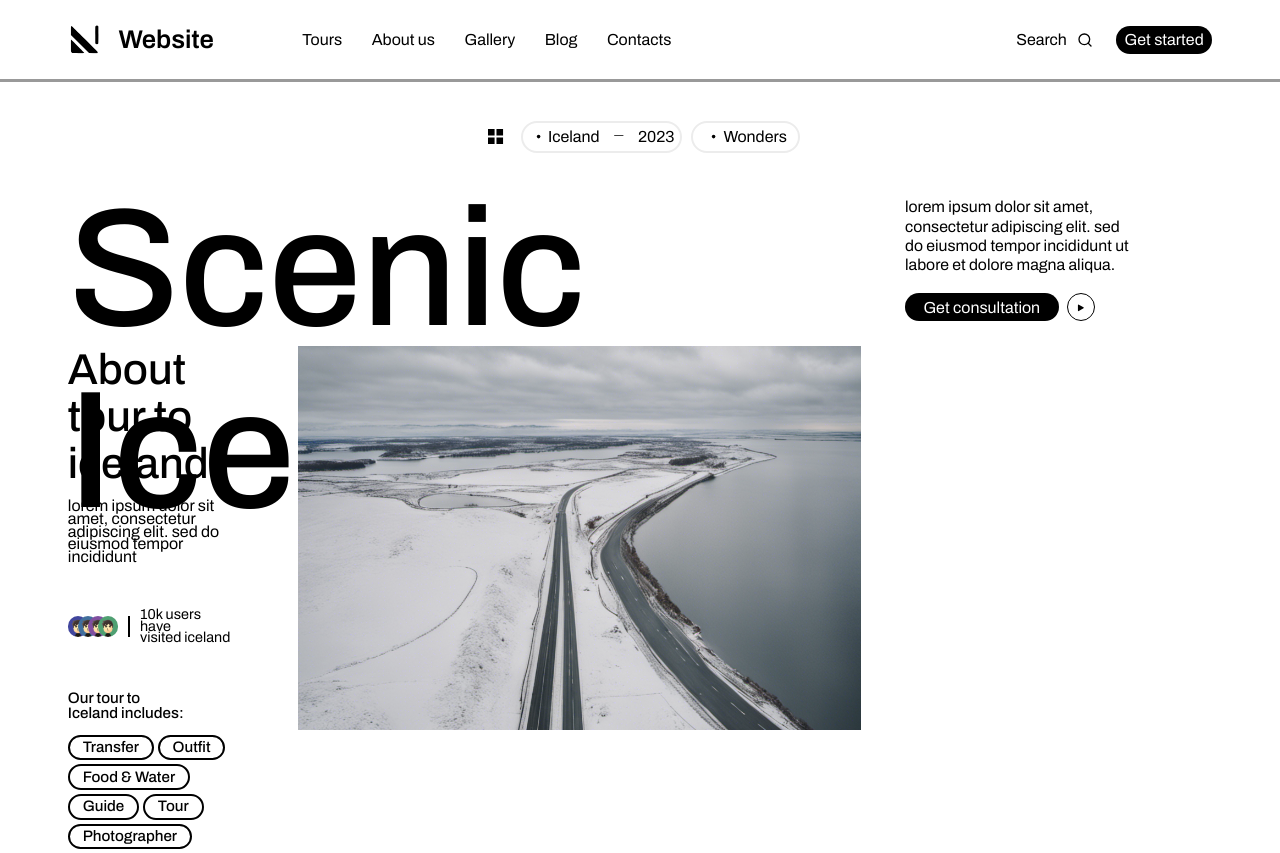
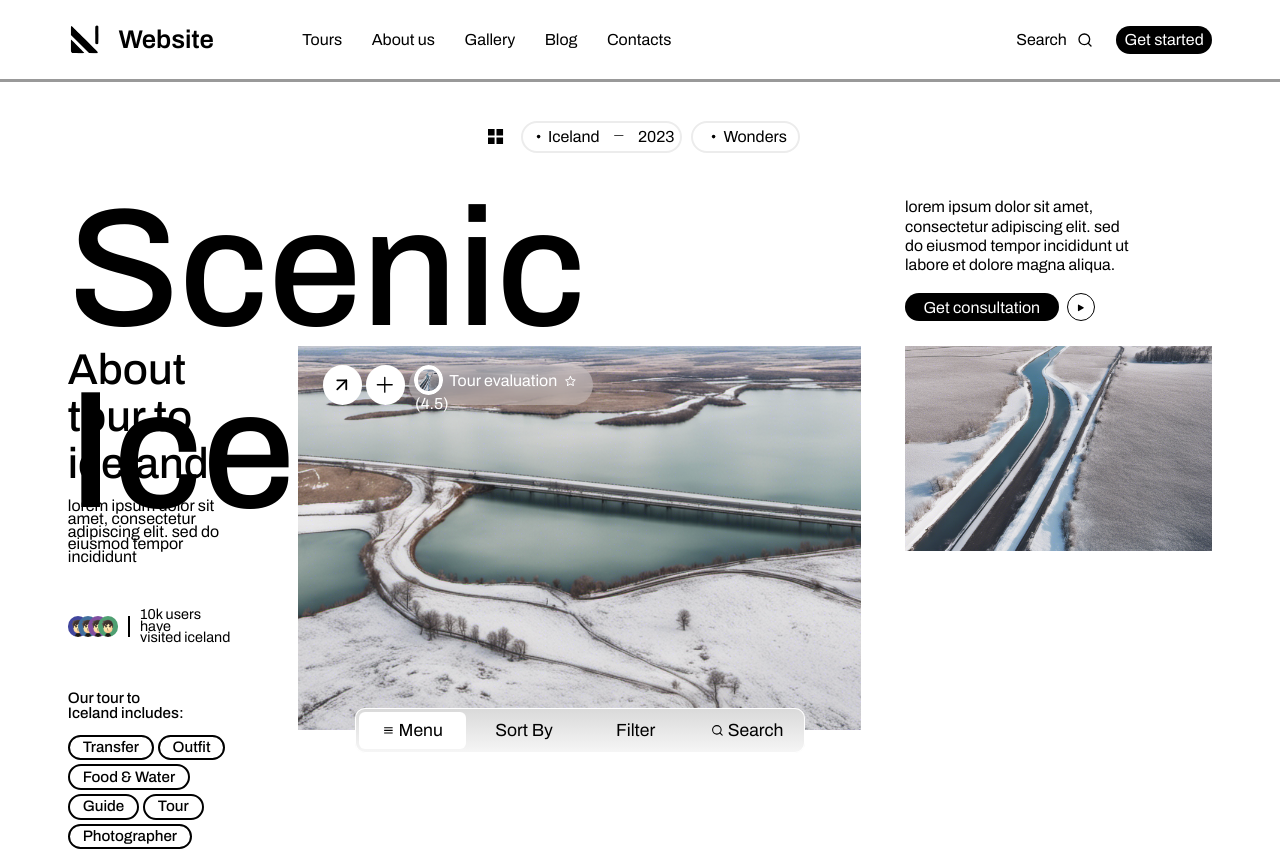
Before and after one commit to Carlos1006/Playground, a React (Vite) app: page /web_01 in a window 1280 px wide. Built offline with nearby package versions, Linux system fonts and the light colour scheme.

Commit message:
Web01: Se trabaja seccion central del 3er renglon

```diff
--- a/src/website/web_01/index.tsx
+++ b/src/website/web_01/index.tsx
@@ -6,6 +6,11 @@ import { BsDot } from "react-icons/bs";
 import { TfiLayoutGrid2Alt } from "react-icons/tfi";
 import { AiOutlineMinus } from "react-icons/ai";
 import { BsFillPlayFill } from "react-icons/bs";
+import { FiArrowUpRight } from "react-icons/fi";
+import { BsPlusLg } from "react-icons/bs";
+import { AiOutlineStar } from "react-icons/ai";
+import { FiSearch } from 'react-icons/fi';
+import { BiMenu } from 'react-icons/bi';
 
 import mii_00 from "./assets/profiles/mii_0.png";
 import mii_01 from "./assets/profiles/mii_1.png";
@@ -13,6 +18,8 @@ import mii_02 from "./assets/profiles/mii_2.png";
 import mii_03 from "./assets/profiles/mii_3.png";
 
 import panoramic_01 from "./assets/panoramic/panoramic_01.png";
+import panoramic_00 from "./assets/panoramic/panoramic_00.png";
+import panoramic_04 from "./assets/panoramic/panoramic_04.png";
 
 const Web_01: FC = () => {
 
@@ -102,11 +109,36 @@ const Web_01: FC = () => {
                         </div>
                         <div id={css.secondSubColumn} className={`${css.subColumn}`}>
                             <div id={css.mainBackground}>
-                                <img src={panoramic_01} alt="" />
+                                <img src={panoramic_04} alt="" />
+                                <div id={css.pictureTopActions}>
+                                <button className={css.roundButton}><FiArrowUpRight /></button>
+                                <button className={css.roundButton}><BsPlusLg /></button>
+                                <button className={css.roundButton} id={css.evaluationButton}>
+                                    <div id={css.miniBakcgroundPicture}>
+                                        <div>
+                                            <img src={panoramic_00} />
+                                        </div>
+                                    </div>
+                                    <span>Tour evaluation</span>
+                                    <AiOutlineStar />
+                                    <span>(4.5)</span>
+                                </button>
+                            </div>
+                            <div id={css.pictureBottomActionsContainer}>
+                                <div id={css.pictureBottomActions}>
+                                    <button className={css.selected}><BiMenu /><span>Menu</span></button>
+                                    <button><span>Sort By</span></button>
+                                    <button><span>Filter</span></button>
+                                    <button><FiSearch /><span>Search</span></button>
+                                </div>
+                            </div>
                             </div>
                         </div>
                     </div>
                     <div className={`${css.secondColumn} ${css.column}`}>
+                        <div id={css.sidePicture}>
+                            <img src={panoramic_00} alt="" />
+                        </div>
                     </div>
                 </div>
             </Body>
--- a/src/website/web_01/style/main.module.scss
+++ b/src/website/web_01/style/main.module.scss
@@ -172,6 +172,17 @@
         }
       }
     }
+    .secondColumn {
+      #sidePicture {
+        width:100%;
+        height: 25.6vh;
+        img {
+          width:100%;
+          height:100%;
+          object-fit: cover;
+        }
+      }
+    }
   }
 
   #firstSubColumn {
@@ -286,6 +297,120 @@
         object-fit: cover;
       }
     }
+    #pictureTopActions {
+      z-index:1;
+      position:absolute;
+      left: 1.9vw;
+      top: 1.5vw;
+      height: 4.9vh;
+      display:flex;
+      .roundButton {
+        height: 4.9vh;
+        width: 4.9vh;
+        border-radius:50pt;
+        border:0;
+        padding:0;
+        background-color:white;
+        margin-right:0.3vw;
+        cursor: pointer;
+        svg {
+          margin-top:2px;
+          width: 55%;
+          height: 55%;
+        }
+      }
+      #evaluationButton {
+        width:14.4vw;
+        background-color: rgb(255,255,255,0.3);
+        backdrop-filter: blur(8px);
+        display:flex;
+        align-items: center;
+        flex-wrap: wrap;
+        #miniBakcgroundPicture {
+          width: calc(4.9vh - 10px);
+          height: calc(4.9vh - 10px);
+          margin-left:5px;
+          border-radius:50pt;
+          overflow: hidden;
+          >div {
+            width: calc(100% - 8px);
+            height: calc(100% - 8px);
+            border-radius:50pt;
+            overflow: hidden;
+            border:4px solid white;
+            img {
+              width: 100%;
+              height: 100%;
+              object-fit: cover;
+            }
+          }
+        }
+        svg {
+          width: 1vw;
+          height: 1vw;
+          margin-left: 0.5vw;
+          fill: white;
+        }
+        span {
+          margin-right:1.3vw;
+          font-family: 'Archivo', sans-serif;
+          font-size: 1rem;
+          font-weight: 400;
+          color: white;
+          margin: 0;
+          margin-left: 0.5vw;
+        }
+      }
+    }
+    #pictureBottomActionsContainer {
+      display:flex;
+      width:100%;
+      bottom: -2.85vh;
+      position: absolute;
+      left:0;
+      z-index:2;
+      height:5.7vh;
+      justify-content:center;
+      #pictureBottomActions {
+        height:100%;
+        width: 80%;
+        border-radius:10px;
+        box-shadow:inset 0 0 0 1px white;
+        background: linear-gradient(180deg, rgba(217,217,217,1) 0%, rgba(246,246,246,1) 100%);
+        display:flex;
+        align-items: center;
+        button {
+          height: calc(100% - 8px);
+          background:transparent;
+          border-radius:6px;
+          border:0;
+          flex:1;
+          cursor: pointer;
+          display:flex;
+          justify-content:center;
+          align-items:center;
+          margin-right:4px;
+          &:first-child {
+            margin-left:4px;
+          }
+          svg {
+            width: 1vw;
+            height: 1vw;
+            margin-right:0.3vw;
+          }
+          &.selected {
+            background-color: white !important;
+          }
+          span {
+            font-family: 'Archivo', sans-serif;
+            font-size: 1.1rem;
+            font-weight: 400;
+            color: #000000;
+            margin: 0;
+          }
+        }
+      }
+    }
   }
 
 }
```
